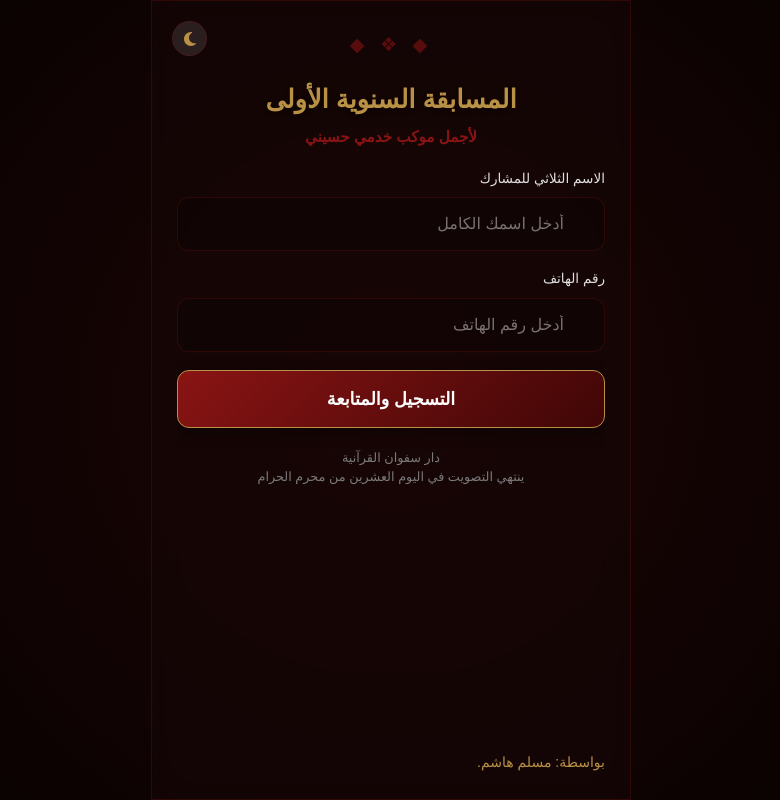
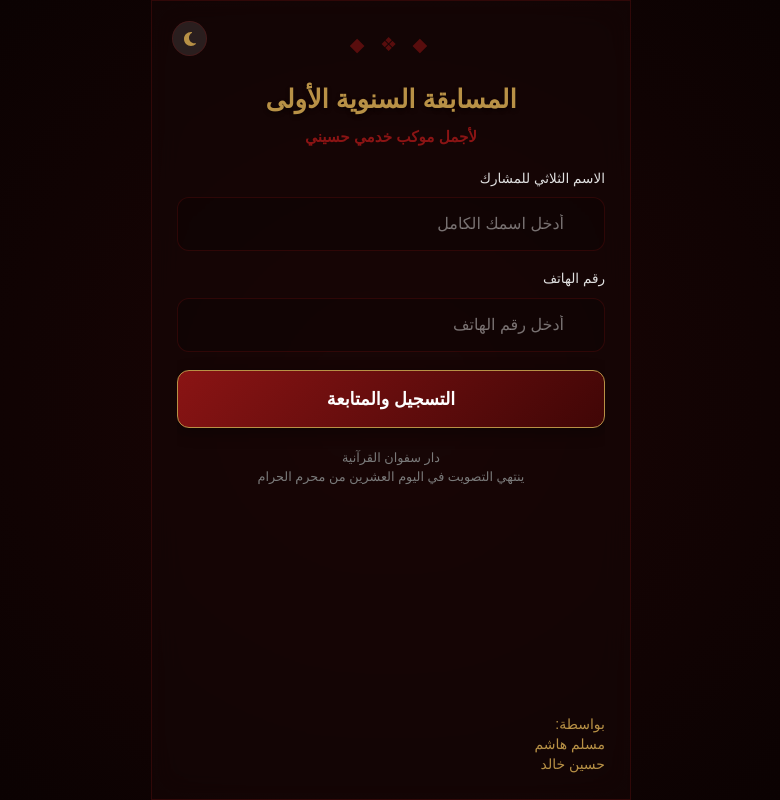
Before and after one commit to database313dsq-ui/mokebs, a Next.js app: page / in a window 1280 px wide. Shown: the whole page, without its empty margins (249-1029 px from the left). Built offline with nearby package versions, Linux system fonts and the light colour scheme; no server answers.

Commit message:
add hessien khaled

```diff
--- a/app/page.tsx
+++ b/app/page.tsx
@@ -48,8 +48,10 @@ export default function Home() {
 
           {page === "login" ? <LoginPage changePage={handlePageChange} /> : page === "admin" ? <AdminPage changePage={handlePageChange}/> : page === "vote" ? <VotePage userData={userData as UserDataType} changePage={handlePageChange} /> : <SuccessVotePage />}
 
-          <div className="w-full">
-              <span className="text-(--accent-gold) text-sm">بواسطة: مسلم هاشم.</span>
+          <div className="w-full flex flex-col">
+              <span className="text-(--accent-gold) text-sm">بواسطة:</span>
+              <span className="text-(--accent-gold) text-sm">مسلم هاشم </span>
+              <span className="text-(--accent-gold) text-sm">حسين خالد</span>
           </div>
         </div>
       </div>
```
